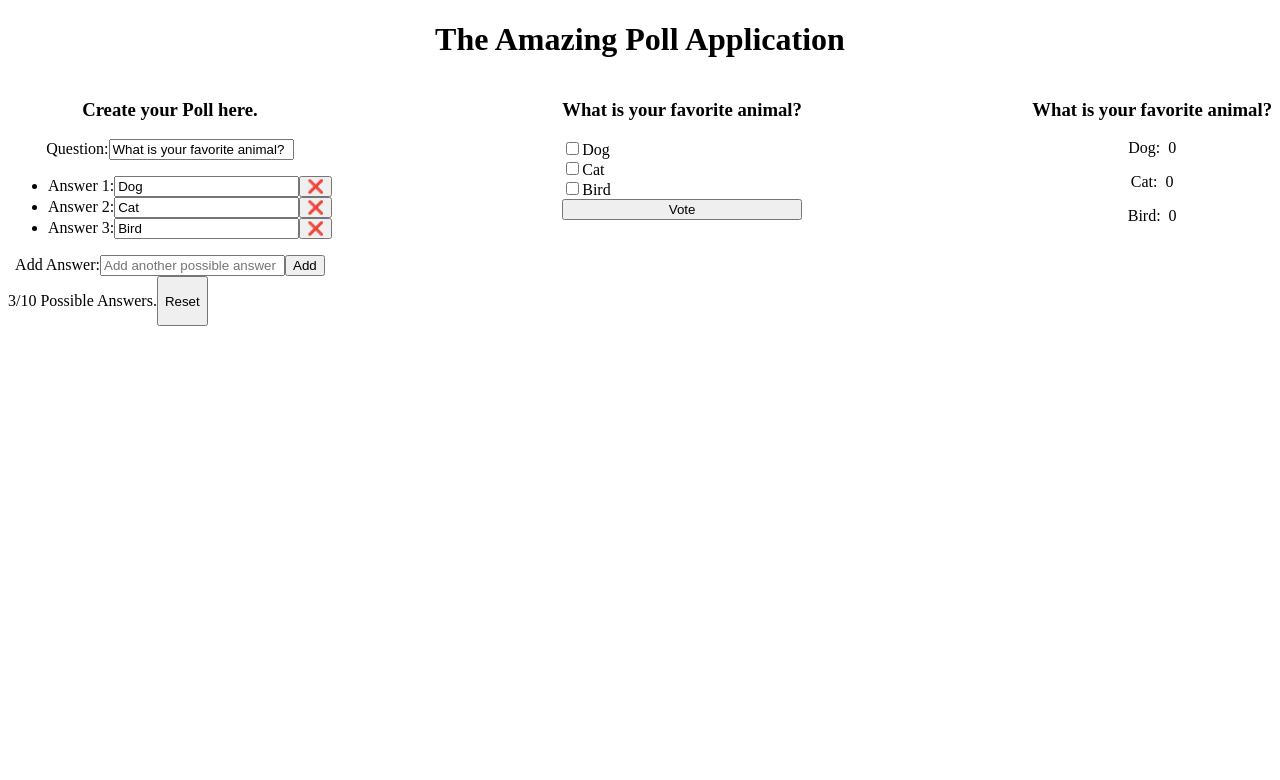
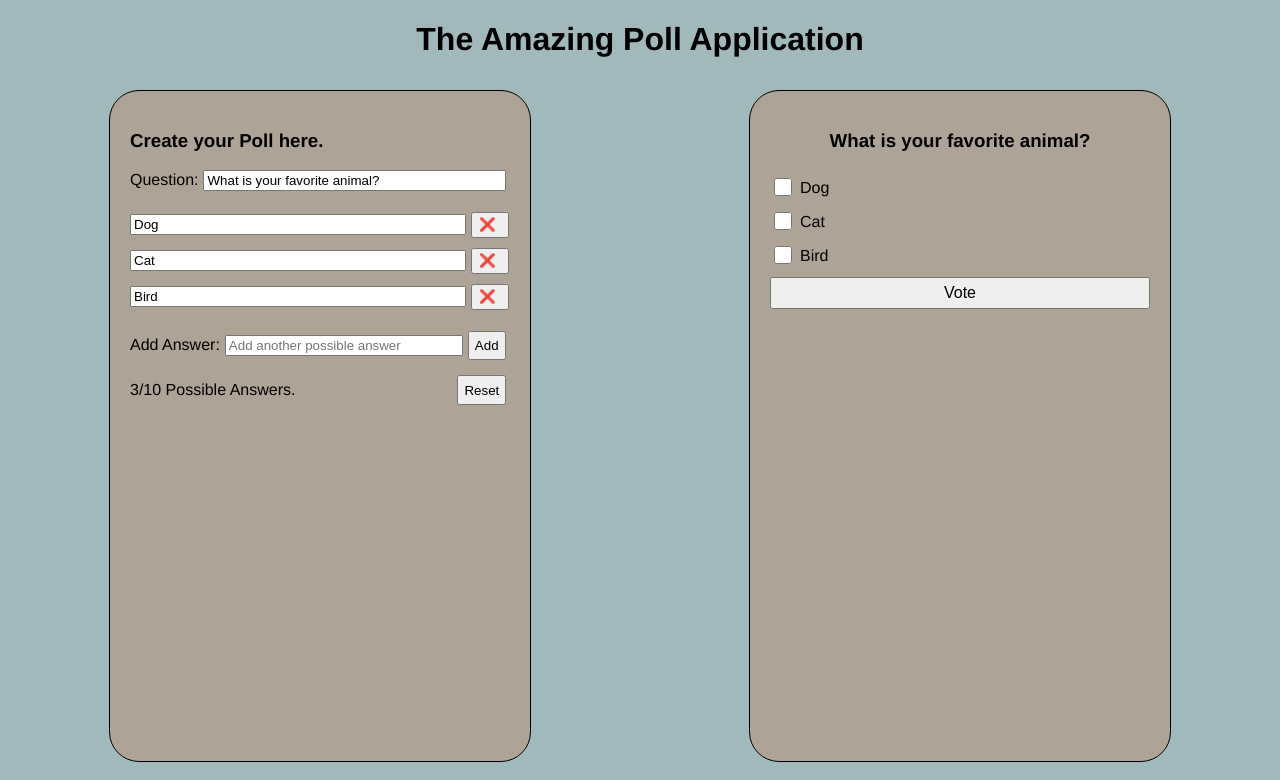
Before and after one commit to MortenEmde/poll-spa, a React (Create React App) app: page / in a window 1280 px wide. Shown: the top 780 px of the page. Built offline with nearby package versions, Linux system fonts and the light colour scheme.

Commit message:
add styling to appboard, createPoll and vote screns

```diff
--- a/src/app/App.css
+++ b/src/app/App.css
@@ -1,3 +1,13 @@
+html {
+  font-size: 62.5%; /* default 16px * 62.5 = 10px = 1rem */
+}
+
+body {
+  font: 1.6rem Helvetica;
+  margin: 0;
+  background-color: #a2b9bc;
+}
+
 .app {
   text-align: center;
 }
--- a/src/appBoard/AppBoard.css
+++ b/src/appBoard/AppBoard.css
@@ -1,4 +1,16 @@
 .app-board {
   display: flex;
-  justify-content: space-between;
+  justify-content: space-around;
+  flex-wrap: wrap;
 }
+
+div[class$="-screen"] {
+  min-width: 38rem;
+  max-width: 38rem;
+  min-height: 63rem;
+  padding: 2rem;
+  margin: 1rem;
+  border: 1px solid #000000;
+  border-radius: 3rem;
+  background-color: #ada397;
+}
--- /dev/null
+++ b/src/components/pollAnswer/PollAnswer.css
@@ -0,0 +1,15 @@
+.poll-answer {
+  margin: .5rem 0;
+}
+
+.answer-input {
+  width: 32.8rem;
+  margin-right: .5rem;
+}
+
+.answer-btn {
+  padding-top: .3rem;
+  padding-right: 1.1rem;
+  padding-bottom: .4rem;
+  padding-left: .6rem;
+}
--- a/src/components/pollAnswer/PollAnswer.js
+++ b/src/components/pollAnswer/PollAnswer.js
@@ -1,20 +1,17 @@
 import React from 'react';
+import './PollAnswer.css';
 
 function PollAnswer({
   answer,
-  index,
   deleteAnswer,
   handleChangeExistingAnswer,
 }) {
   return (
     <li className="poll-answer">
       <label htmlFor="answer">
-        Answer&nbsp;
-        {index + 1}
-        :
-        <input type="text" name="answer" placeholder="Add answer" defaultValue={answer.text} onBlur={handleChangeExistingAnswer} />
+        <input type="text" className="answer-input" name="answer" placeholder="Add answer" defaultValue={answer.text} onBlur={handleChangeExistingAnswer} />
       </label>
-      <button type="button" onClick={() => deleteAnswer(answer.text)}>
+      <button type="button" className="answer-btn" onClick={() => deleteAnswer(answer.text)}>
         <span role="img" aria-label="red-x">
           &#10060;
         </span>
--- /dev/null
+++ b/src/components/voteOption/VoteOption.css
@@ -0,0 +1,16 @@
+.vote-option {
+  display: flex;
+  flex-direction: row;
+  margin: .5rem 0;
+}
+
+.vote-input {
+  min-height: 1.8rem;
+  min-width: 1.8rem;
+}
+
+.vote-text {
+  margin: 0;
+  margin-top: .4rem;
+  margin-left: .5rem;
+}
--- a/src/components/voteOption/VoteOption.js
+++ b/src/components/voteOption/VoteOption.js
@@ -1,4 +1,5 @@
 import React from 'react';
+import './VoteOption.css';
 
 function VoteOption({ answer, addSelection, deleteSelection }) {
   const onChangeVlaue = (e) => {
@@ -10,9 +11,9 @@ function VoteOption({ answer, addSelection, deleteSelection }) {
   };
 
   return (
-    <label htmlFor={answer.text}>
-      <input type="checkbox" id={answer.text} value={answer.text} onClick={onChangeVlaue} />
-      {answer.text}
+    <label htmlFor={answer.text} className="vote-option">
+      <input type="checkbox" className="vote-input" id={answer.text} value={answer.text} onClick={onChangeVlaue} />
+      <p className="vote-text">{answer.text}</p>
     </label>
   );
 }
--- a/src/screens/createPollScreen/CreatePollScreen.css
+++ b/src/screens/createPollScreen/CreatePollScreen.css
@@ -1,9 +1,39 @@
-.create-poll-answers-container {
+.create-poll-screen {
   display: flex;
   flex-direction: column;
+  align-items: flex-start;
+}
+
+.question-input{
+  width: 29.5rem;
+  margin-left: .5rem;
+}
+
+.create-poll-answers-list {
+  display: flex;
+  flex-direction: column;
+  list-style-type: none;
+  padding: 0;
+}
+
+.add-answer-input {
+  width: 23rem;
+  margin: 0 .5rem;
+}
+
+.add-answer-btn {
+  padding: .5rem;
 }
 
 .create-poll-footer {
   display: flex;
   flex-direction: row;
+  margin-top: .5rem;
 }
+
+.reset-btn {
+  height: 3rem;
+  padding: .5rem;
+  margin-top: 1rem;
+  margin-left: 16.2rem;
+}
--- a/src/screens/createPollScreen/CreatePollScreen.js
+++ b/src/screens/createPollScreen/CreatePollScreen.js
@@ -32,13 +32,13 @@ function CreatePollScreen({
   };
 
   return (
-    <div className="create-poll">
+    <div className="create-poll-screen">
       <h3 className="create-poll-header">Create your Poll here.</h3>
       <label htmlFor="question">
         Question:
-        <input type="text" name="question" placeholder="Add Question" defaultValue={pollQuestion} onChange={handleChangeQuestion} />
+        <input type="text" className="question-input" name="question" placeholder="Add Question" defaultValue={pollQuestion} onChange={handleChangeQuestion} />
       </label>
-      <ul className="create-poll-answers-container">
+      <ul className="create-poll-answers-list">
         {pollAnswers.map((answer, index) => (
           <PollAnswer
             key={answer.text}
@@ -52,16 +52,16 @@ function CreatePollScreen({
       <form>
         <label htmlFor="addAnswer">
           Add Answer:
-          <input type="text" name="addAnswer" placeholder="Add another possible answer" value={newAnswer} onChange={handleChangeNewAnswer} />
+          <input type="text" className="add-answer-input" name="addAnswer" placeholder="Add another possible answer" value={newAnswer} onChange={handleChangeNewAnswer} />
         </label>
-        <button type="submit" onClick={handleSubmit}>Add</button>
+        <button type="submit" className="add-answer-btn" onClick={handleSubmit}>Add</button>
       </form>
       <div className="create-poll-footer">
         <p>
           {pollAnswers.length}
           /10 Possible Answers.
         </p>
-        <button type="button" onClick={() => resetPoll()}>Reset</button>
+        <button type="button" className="reset-btn" onClick={() => resetPoll()}>Reset</button>
       </div>
     </div>
   );
--- a/src/screens/voteScreen/VoteScreen.css
+++ b/src/screens/voteScreen/VoteScreen.css
@@ -3,3 +3,9 @@
   flex-direction: column;
   text-align: left;
 }
+
+.vote-btn {
+  margin-top: .5rem;
+  padding: .5rem;
+  font-size: 1.6rem;
+}
--- a/src/screens/voteScreen/VoteScreen.js
+++ b/src/screens/voteScreen/VoteScreen.js
@@ -51,7 +51,7 @@ function VoteScreen({ pollQuestion, pollAnswers, addVote }) {
             deleteSelection={deleteSelection}
           />
         ))}
-        <button type="submit" onClick={handleSubmit}>Vote</button>
+        <button type="submit" className="vote-btn" onClick={handleSubmit}>Vote</button>
       </form>
     </div>
   );
```
